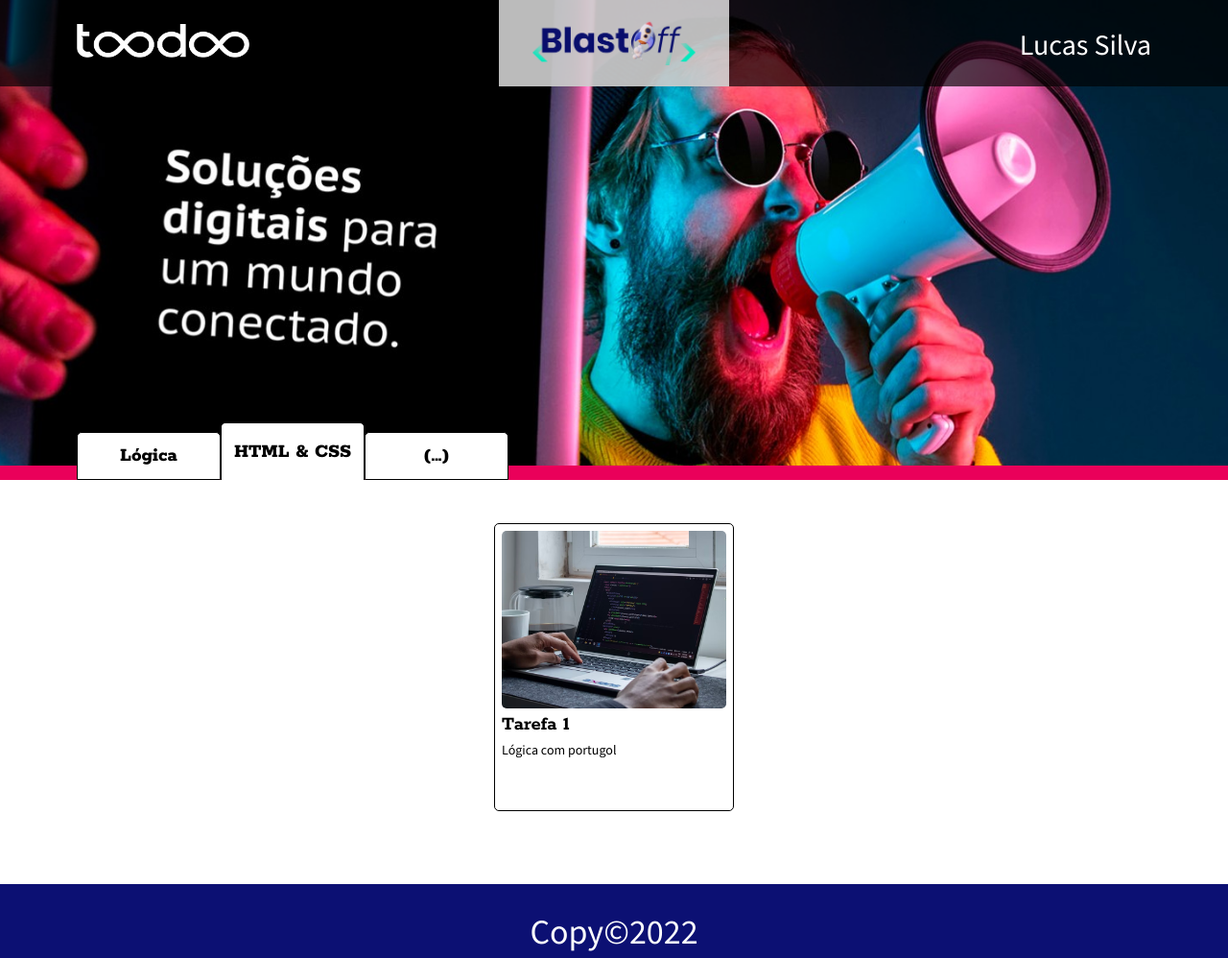
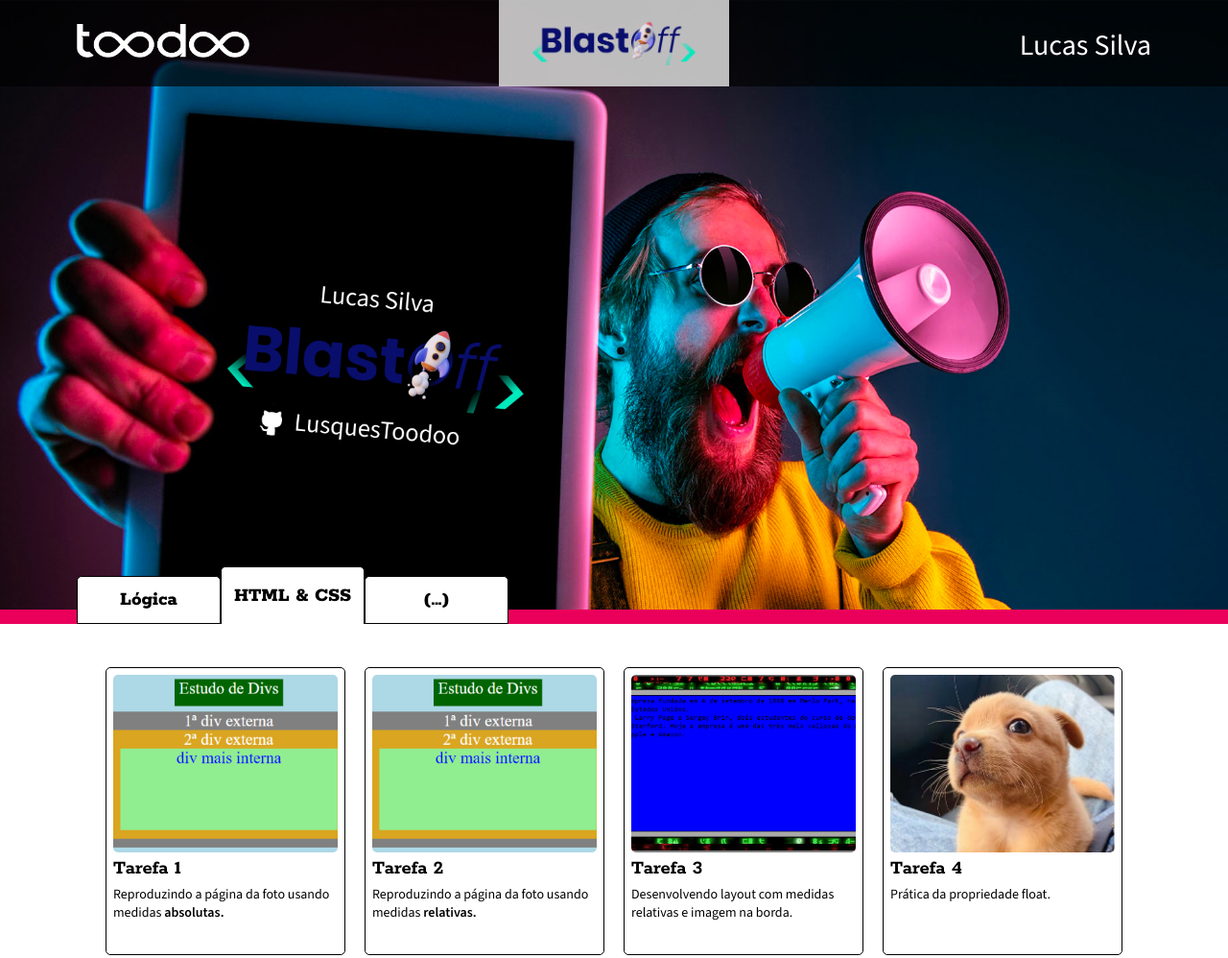
Before and after one commit to LusquesToodoo/tasks-BlastOff, a website: page index.html in a window 1280 px wide. Shown: the top 998 px of the page at 96% size. Drawn offline with nearby package versions, Linux system fonts and the light colour scheme.

Commit message:
att - imagem de capa

```diff
--- a/index.html
+++ b/index.html
@@ -25,16 +25,16 @@
         <section class="header-top">
           <div class="contentContainer">
             <div class="header-top-item toodoo-logo">
-              <a href="https://toodoo.com.br/" target="_blank">
+              <a href="https://toodoo.com.br/" target="__blank">
                 <img src="image/logo.png" alt="Toodoo">
               </a>
             </div>
             <div class="header-top-item blastoff-logo">
-              <a href="https://toodoo.com.br/academy-pt/" target="_blank">
+              <a href="https://toodoo.com.br/academy-pt/" target="__blank">
                 <img src="image/blastoff.png" alt="BlastOff">
               </a>
             </div>
-            <div class="header-top-item author-name"><a href="https://github.com/Lusques" target="_blank">Lucas Silva</a></div>
+            <div class="header-top-item author-name"><a href="https://github.com/Lusques" target="__blank">Lucas Silva</a></div>
           </div>
         </section>
         <nav class="header-bottom">
@@ -48,7 +48,7 @@
             <img src="image/menu-mobile.svg" alt="menu">
           </div>
           <div class="mobile-header-image">
-            <a href="https://toodoo.com.br/academy-pt/" target="_blank">
+            <a href="https://toodoo.com.br/academy-pt/" target="__blank">
               <img src="image/blastoff.png" alt="BlastOff">
             </a>
           </div>
--- a/js/script.js
+++ b/js/script.js
@@ -39,10 +39,38 @@
     active: true,
     spots: [
       {
-        img: false,
+        img: 'img_cursos/html_css/t1.png',
         img_alternative:['img_cursos/html_css/0.jpg','img_cursos/html_css/1.jpg','img_cursos/html_css/2.jpg'],
-        description: 'Lógica com portugol',
-        link: 'www.google.com',
+        description: 'Reproduzindo a página da foto usando medidas <b>absolutas.</b>',
+        link: 'https://lusquestoodoo.github.io/LucasSilva-BlastOff/Curso%20-%20Web/tarefas/tarefa%201/index.html',
+        alt: 'HTML & CSS'
+      },
+      {
+        img: 'img_cursos/html_css/t1.png',
+        img_alternative:['img_cursos/html_css/0.jpg','img_cursos/html_css/1.jpg','img_cursos/html_css/2.jpg'],
+        description: 'Reproduzindo a página da foto usando medidas <b>relativas.</b>',
+        link: 'https://lusquestoodoo.github.io/LucasSilva-BlastOff/Curso%20-%20Web/tarefas/tarefa%202/index.html',
+        alt: 'HTML & CSS'
+      },
+      {
+        img: 'img_cursos/html_css/t3.png',
+        img_alternative:['img_cursos/html_css/0.jpg','img_cursos/html_css/1.jpg','img_cursos/html_css/2.jpg'],
+        description: 'Desenvolvendo layout com medidas relativas e imagem na borda.',
+        link: 'https://lusquestoodoo.github.io/LucasSilva-BlastOff/Curso%20-%20Web/tarefas/tarefa%203/index.html',
+        alt: 'HTML & CSS'
+      },
+      {
+        img: 'img_cursos/html_css/t4.png',
+        img_alternative:['img_cursos/html_css/0.jpg','img_cursos/html_css/1.jpg','img_cursos/html_css/2.jpg'],
+        description: 'Prática da propriedade float.',
+        link: 'https://lusquestoodoo.github.io/LucasSilva-BlastOff/Curso%20-%20Web/tarefas/tarefa%204/index.html',
+        alt: 'HTML & CSS'
+      },
+      {
+        img: 'img_cursos/html_css/t5.png',
+        img_alternative:['img_cursos/html_css/0.jpg','img_cursos/html_css/1.jpg','img_cursos/html_css/2.jpg'],
+        description: 'Desenvolvendo layout com propriedades estudadas até então.',
+        link: 'https://lusquestoodoo.github.io/LucasSilva-BlastOff/Curso%20-%20Web/tarefas/tarefa%205/index.html',
         alt: 'HTML & CSS'
       },
     ]
@@ -54,7 +82,7 @@
       {
         img: 'img_cursos/empy/0.jpg',
         description: 'Em breve (...)',
-        link: 'www.google.com',
+        link: '#',
         alt: 'Em breve (...)'
       }
     ]
@@ -93,6 +121,7 @@
   curso.spots.forEach((spot)=>{
     const imgSpot = spot.img ? spot.img : spot.img_alternative[Math.floor(Math.random() * spot.img_alternative.length)]
     const card = `
+    <a class="spots-link" href="${spot.link}" target="__blank">
       <div class="spots">
             <div class="spots-container-image">
               <img src="${imgSpot}" alt="${spot.alt}" class="spots-image">
@@ -102,6 +131,7 @@
               ${spot.description}
             </p>
           </div>
+    </a>
     `
     containerSpotsSection.insertAdjacentHTML('beforeend', card)
     nTarefa += 1
--- a/sass/style.sass
+++ b/sass/style.sass
@@ -103,14 +103,15 @@
           width: 50px
 
   .desktop-header
-    height: 500px
+    height: 650px
     width: 100%
     display: flex
     flex-direction: column
     justify-content: space-between
     background-size: cover
     background-position-x: center
-    background-image: url(../image/capa.jpg)
+    background-position-y: center
+    background-image: url(../image/new-capa.jpg)
 
     .header-top
       height: 90px
@@ -268,6 +269,8 @@
         height: 300px
         width: 250px
 
+        &-link
+          color: #000
         &-container-image
           height: 185px
           width: 100%
@@ -304,3 +307,5 @@
     > p
       font-size: 36px
       color: #fff
+      @include media(768px)
+        font-size: 21px
```
Also changed, not shown: css/style.css, image/new-capa.jpg (added), img_cursos/html_css/github.png (added), img_cursos/html_css/t1.png (added), img_cursos/html_css/t3.PNG (added), img_cursos/html_css/t4.PNG (added), img_cursos/html_css/t5.PNG (added), 1 other file. Lines whose indentation alone changed are shown as unchanged.
